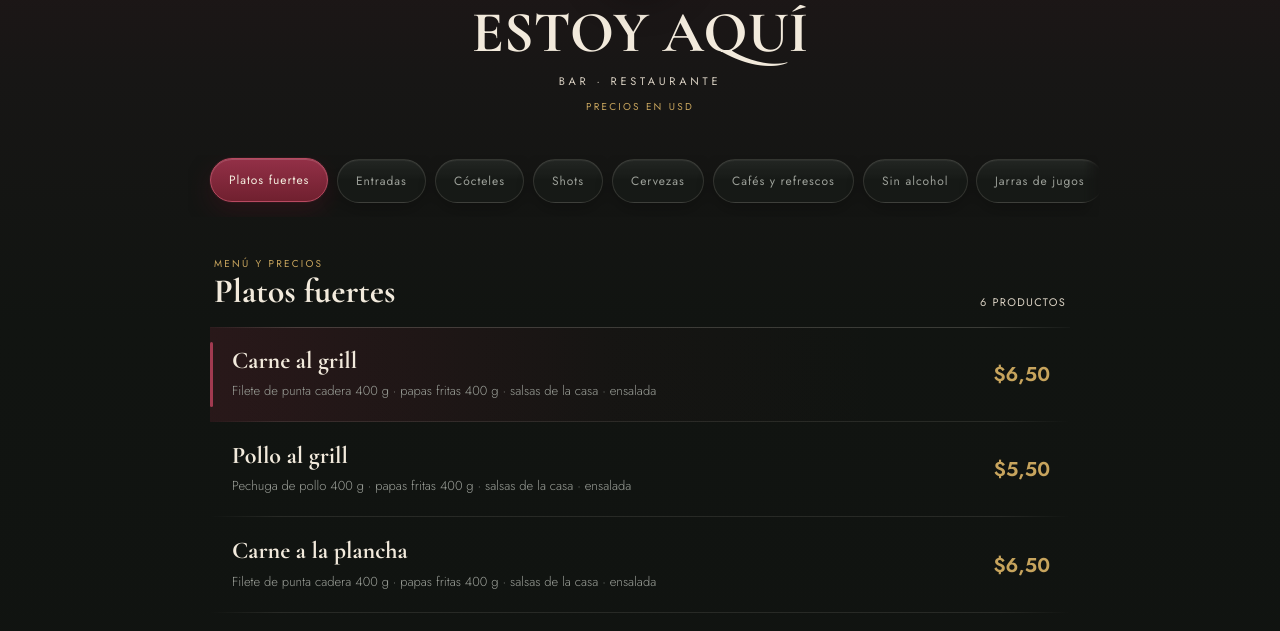
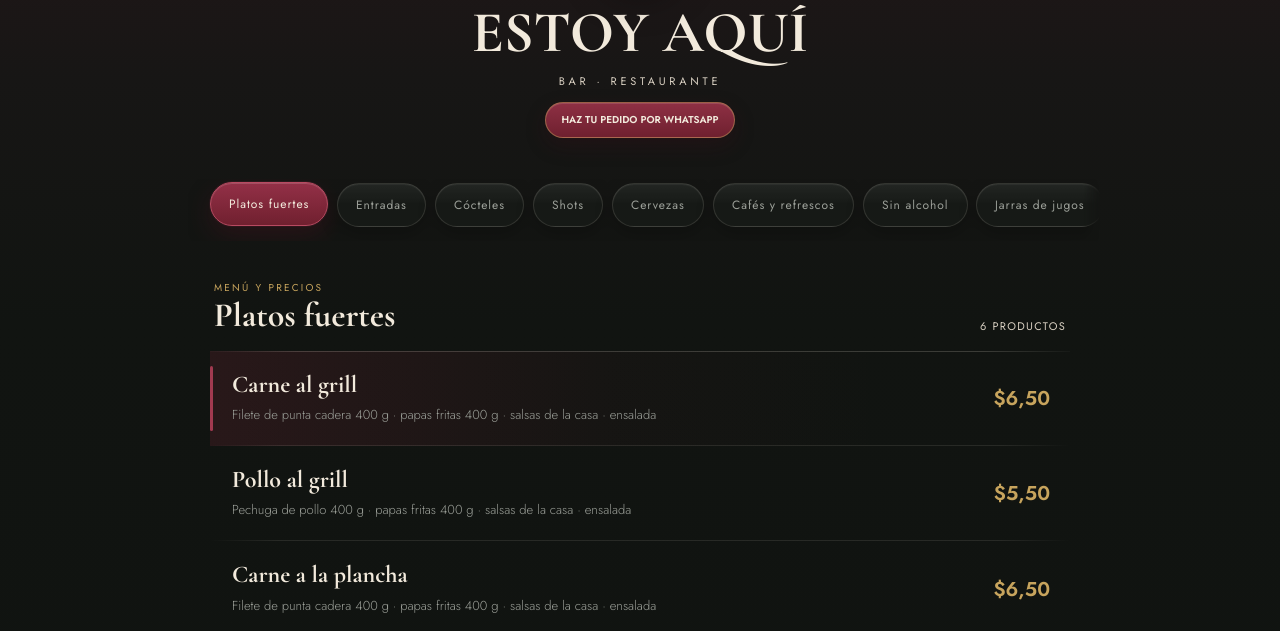
Before and after one commit to Alelandtrkz/estoyaqui_menu, a website: page index.html in a window 1280 px wide. Shown: the part 149-780 px from the top of the page. Drawn offline with nearby package versions, Linux system fonts and the light colour scheme.

Commit message:
feat: add WhatsApp ordering link

```diff
--- a/css/styles.css
+++ b/css/styles.css
@@ -108,8 +108,7 @@ img {
   text-transform: uppercase;
 }
 
-.brand-sub,
-.currency {
+.brand-sub {
   margin-bottom: 0;
   text-transform: uppercase;
 }
@@ -121,11 +120,57 @@ img {
   letter-spacing: 0.34em;
 }
 
-.currency {
-  margin-top: 10px;
-  color: var(--gold);
+.whatsapp-cta {
+  min-height: 36px;
+  max-width: 100%;
+  display: inline-flex;
+  align-items: center;
+  justify-content: center;
+  margin-top: 13px;
+  padding: 8px 15px;
+  border: 1px solid rgba(199, 164, 93, 0.48);
+  border-radius: 999px;
+  background: linear-gradient(180deg, #8e3044, #6f202f);
+  box-shadow:
+    inset 0 1px 0 rgba(255, 255, 255, 0.12),
+    0 8px 20px rgba(62, 13, 24, 0.28);
+  color: var(--bone);
   font-size: 10px;
-  letter-spacing: 0.22em;
+  font-weight: 600;
+  line-height: 1.2;
+  letter-spacing: 0;
+  text-decoration: none;
+  text-transform: uppercase;
+  transform: translateY(0);
+  transition:
+    background-color 0.2s ease,
+    border-color 0.2s ease,
+    box-shadow 0.2s ease,
+    color 0.2s ease,
+    transform 0.2s ease;
+}
+
+.whatsapp-cta:hover {
+  border-color: var(--gold);
+  background: linear-gradient(180deg, #a13a50, #7c2637);
+  box-shadow:
+    inset 0 1px 0 rgba(255, 255, 255, 0.16),
+    0 11px 24px rgba(62, 13, 24, 0.34),
+    0 0 0 1px rgba(199, 164, 93, 0.08);
+  color: #fff8ec;
+  transform: translateY(-1px);
+}
+
+.whatsapp-cta:focus-visible {
+  outline: 2px solid var(--gold);
+  outline-offset: 3px;
+}
+
+.whatsapp-cta:active {
+  box-shadow:
+    inset 0 2px 5px rgba(0, 0, 0, 0.22),
+    0 4px 10px rgba(62, 13, 24, 0.24);
+  transform: translateY(0) scale(0.98);
 }
 
 .category-bar {
@@ -755,7 +800,10 @@ footer {
   .category,
   .category:hover,
   .category[aria-current="true"],
-  .category:active {
+  .category:active,
+  .whatsapp-cta,
+  .whatsapp-cta:hover,
+  .whatsapp-cta:active {
     transform: none !important;
   }
 }
--- a/index.html
+++ b/index.html
@@ -33,7 +33,13 @@
       </div>
       <h1 class="brand">Estoy Aquí</h1>
       <p class="brand-sub">Bar · Restaurante</p>
-      <p class="currency">Precios en USD</p>
+      <a
+        class="whatsapp-cta"
+        href="https://wa.me/593963267781?text=Hola%2C%20quiero%20hacer%20un%20pedido%20en%20Estoy%20Aqu%C3%AD."
+        target="_blank"
+        rel="noopener noreferrer"
+        aria-label="Haz tu pedido por WhatsApp a Estoy Aquí"
+      >Haz tu pedido por WhatsApp</a>
     </header>
 
     <div class="category-bar">
```
